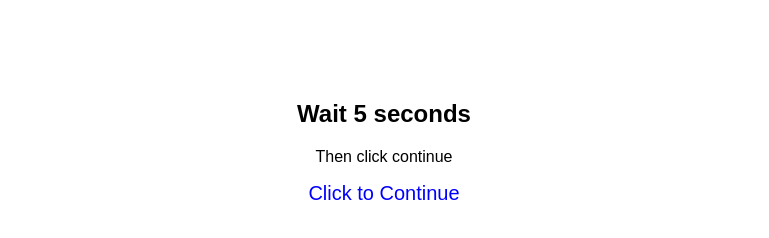
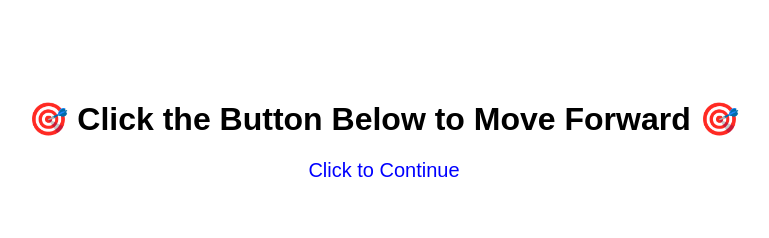
Before and after one commit to ijazabdullah481-afk/mytaskpage, a plain HTML site: page index.html in a window 1280 px wide. Shown: the whole page, without its empty margins (256-1025 px from the left). Drawn offline with Linux system fonts and the light colour scheme.

Commit message:
Update index.html

```diff
--- a/index.html
+++ b/index.html
@@ -4,8 +4,8 @@
 <title>Continue</title>
 </head>
 <body style="text-align:center; margin-top:100px; font-family:Arial;">
-<h2>Wait 5 seconds</h2>
-<p>Then click continue</p>
+<h2></h2>
+<p><h1>🎯 Click the Button Below to Move Forward 🎯</h1></p>
 <a href="https://shrinkme.click/YMXL" style="font-size:20px; text-decoration:none; color:blue;">Click to Continue</a>
 </body>
 </html>
```
